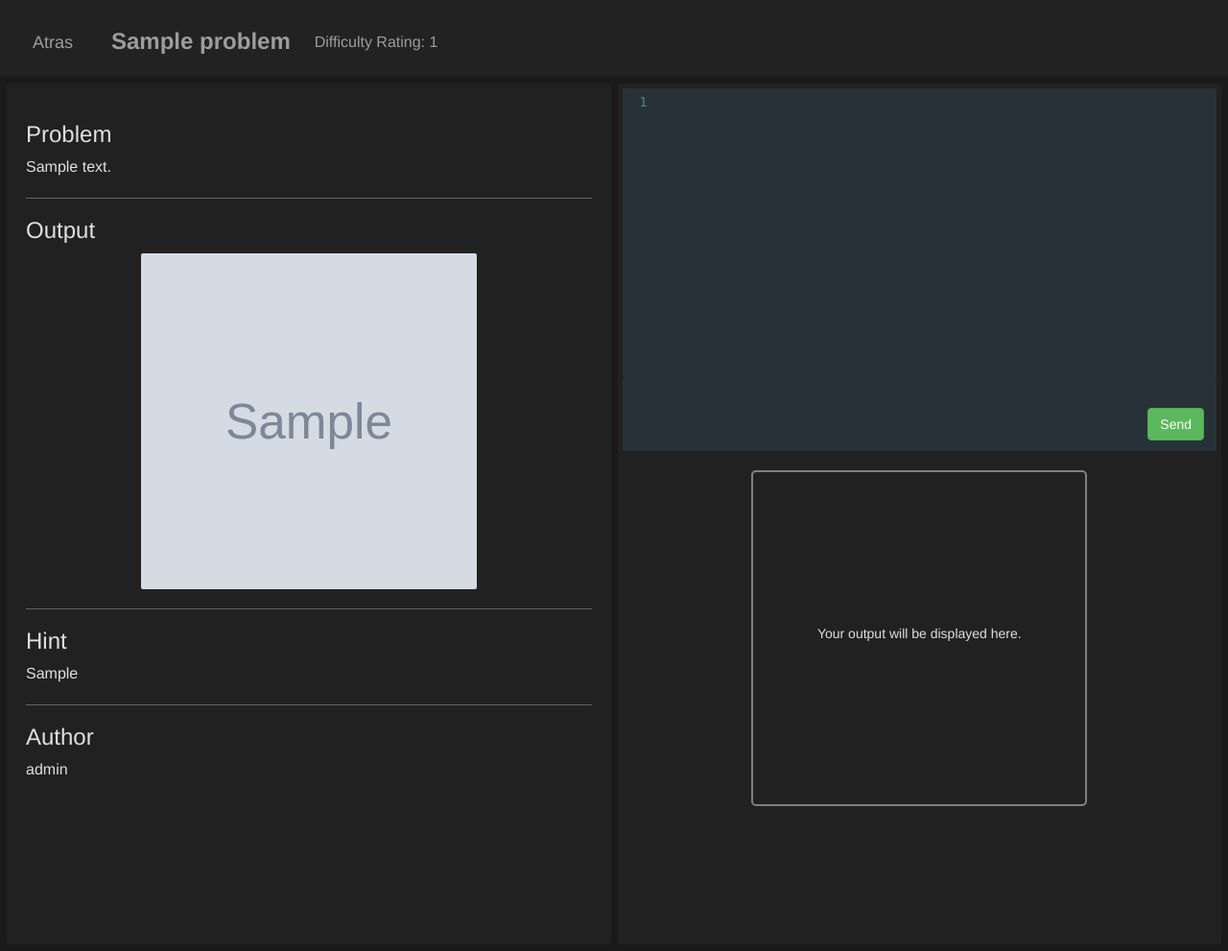
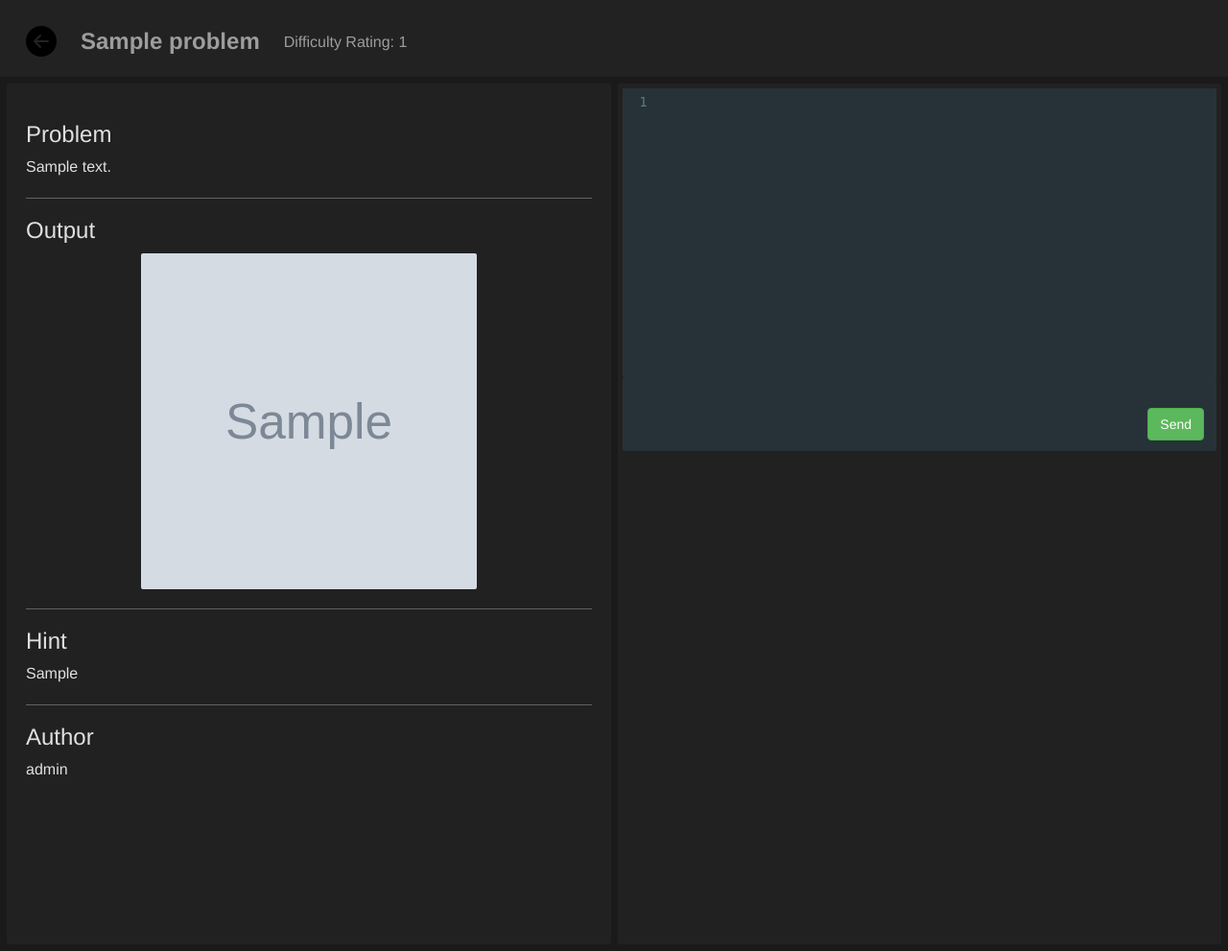
Before and after one commit to JackMerma/gamesProject, a Django app: page /chess/problem/1/ in a window 1280 px wide. Shown: the whole page at 96% size. Run offline with Django 4.2, Linux system fonts and the light colour scheme; tables that the repository leaves empty hold one stand-in row (values such as "Sample post"); grey boxes marked "Sample" are stand-in pictures; some libraries are stand-ins or nearby versions.

Commit message:
agregando icono para volver

```diff
--- a/chess/templates/chess-nav.html
+++ b/chess/templates/chess-nav.html
@@ -1,7 +1,11 @@
 <nav class="navbargame navbar-inverse navbar-fixed-top">
     <div class="container-fuild-game">
         <div class="navbar-header">
-            <a class="navbar-brand" href="/chess/problemset/"> Atras </a>
+            <svg xmlns="http://www.w3.org/2000/svg" width="40" height="40" style='color: yellow;' class="bi bi-arrow-left-circle-fill" viewBox="-4 -4 20 20">
+                <a href="/chess/problemset/">
+                    <path d="M8 0a8 8 0 1 0 0 16A8 8 0 0 0 8 0zm3.5 7.5a.5.5 0 0 1 0 1H5.707l2.147 2.146a.5.5 0 0 1-.708.708l-3-3a.5.5 0 0 1 0-.708l3-3a.5.5 0 1 1 .708.708L5.707 7.5H11.5z"/>
+                </a>
+            </svg>
         </div>
         <ul class="nav navbar-nav">
             <li><p id='problemName'><b>{{object.nameProblem}}</b></p></li>
--- a/chess/templates/chessProblemDescription.html
+++ b/chess/templates/chessProblemDescription.html
@@ -98,18 +98,14 @@
                                     </div>
                                     {% if objectSolution.matchingChessSolution == 100.00 %}
                                     <div id='coincidence' style='background-color: #223D3A;'>
-                                        <p style='color: #00B8A3;'>Accepted (100% of coincidence)</p>
+                                        <p style='color: #00B8A3;'><b>Accepted (100% of coincidence)</b></p>
                                     </div>
                                     {% else %}
                                     <div id='coincidence' style='background-color: #502c2b;'>
-                                        <p style='color: #D95B58;'>Wrong Answer ({{ objectSolution.matchingChessSolution }} % of coincidence)</p>
+                                        <p style='color: #D95B58;'><b>Wrong Answer ({{ objectSolution.matchingChessSolution }} % of coincidence)</b></p>
                                     </div>
                                     {% endif %}
                                 </div>
-                            </div>
-                            {% else %}
-                            <div id='preOutput'>
-                                <p>Your output will be displayed here.</p>
                             </div>
                             {% endif %}
                         </div>
```
